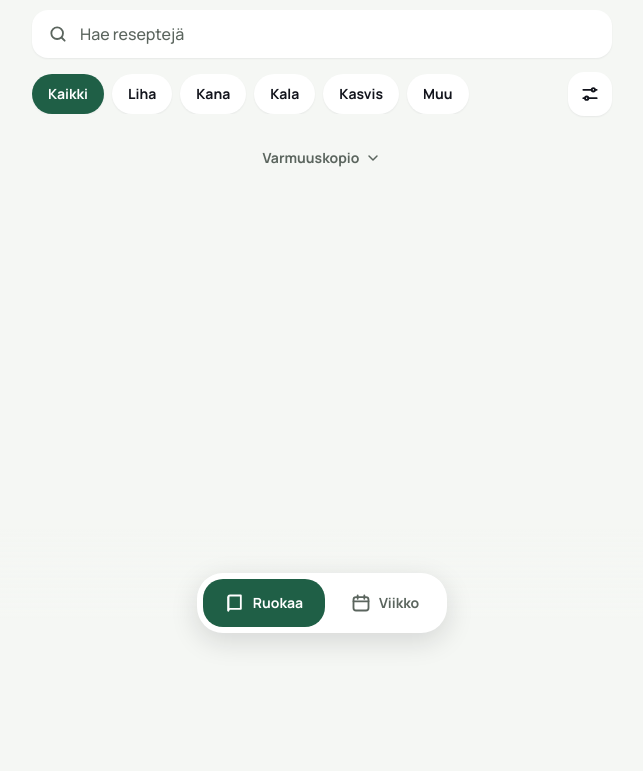
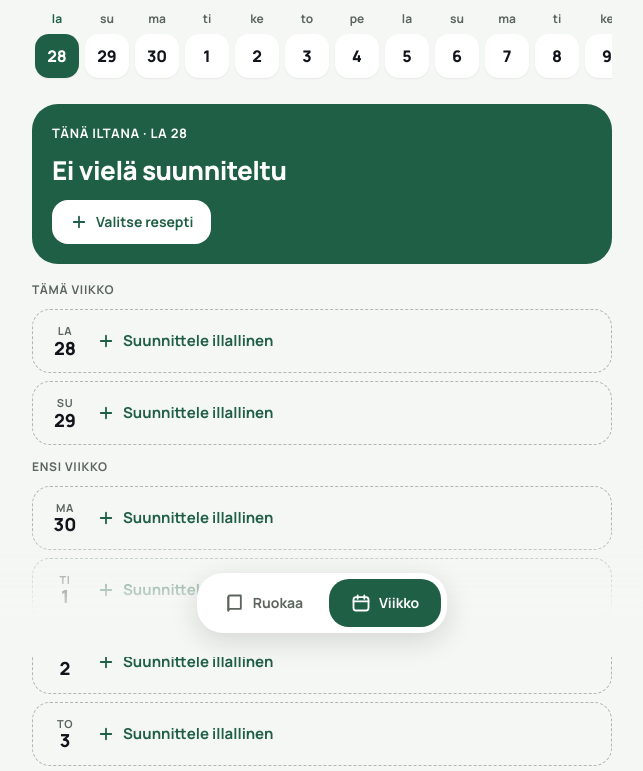
Before and after one commit to mhei-15/ruokaa, a plain HTML site: page index.html in a window 1280 px wide. Shown: the part 143-914 px from the top of the page, without its empty margins (318-961 px from the left). Before the commit the page ends 800 px from the top, so only its background shows below. Drawn offline with Linux system fonts and the light colour scheme.

Commit message:
Open on week view, hide past days, list today, food icon
- Week view is now the default tab on launch
- Calendar strip and day list start from today; past days are gone
- Today (and the selected day) is included in the vertical day list
- New plate-with-fork-and-knife app icon (PNG + SVG favicon)

Co-Authored-By: Claude Opus 5.5 <noreply@anthropic.com>
Claude-Session: https://claude.ai/code/session_01WEhNqPn1suEjT3KtXYAquq

```diff
--- a/index.html
+++ b/index.html
@@ -10,8 +10,9 @@
 <meta name="apple-mobile-web-app-title" content="Illallinen">
 <meta name="apple-mobile-web-app-status-bar-style" content="default">
 <link rel="manifest" href="manifest.webmanifest">
-<link rel="apple-touch-icon" href="apple-touch-icon.png">
-<link rel="icon" href="icon-192.png">
+<link rel="apple-touch-icon" href="apple-touch-icon.png?v=2">
+<link rel="icon" type="image/svg+xml" href="icon.svg?v=2">
+<link rel="icon" type="image/png" href="icon-192.png?v=2">
 <link href="https://fonts.googleapis.com/css2?family=Manrope:wght@500;600;700;800&amp;display=swap" rel="stylesheet">
 <style>
 :root{color-scheme:light;--bg:#F5F7F4;--card:#fff;--ink:#12141C;--mu:#5B655E;--ac:#1F5F46;--soft:#E4F1EA;--fill:#EAEEE9;--sh:0 1px 2px rgba(18,20,28,.06)}
@@ -127,7 +128,7 @@ nav button.on{color:#fff}
 <main>
 <div id="msg" hidden></div>
 
-<section id="recipes">
+<section id="recipes" hidden>
   <div class="hd"><div><h1>Ruokaa</h1><div class="sub" id="sub">Ladataan…</div></div>
     <div class="pair"><button class="sqw" id="rnd" aria-label="Arvo satunnainen resepti"><svg width="22" height="22" viewBox="0 0 24 24" fill="none" stroke="currentColor" stroke-width="2.2" stroke-linecap="round" stroke-linejoin="round" aria-hidden="true"><rect x="3.5" y="3.5" width="17" height="17" rx="4"/><circle cx="8.5" cy="8.5" r=".9" fill="currentColor"/><circle cx="15.5" cy="8.5" r=".9" fill="currentColor"/><circle cx="8.5" cy="15.5" r=".9" fill="currentColor"/><circle cx="15.5" cy="15.5" r=".9" fill="currentColor"/><circle cx="12" cy="12" r=".9" fill="currentColor"/></svg></button>
     <button class="sq" id="add" aria-label="Lisää resepti"><svg width="22" height="22" viewBox="0 0 24 24" fill="none" stroke="currentColor" stroke-width="2.2" stroke-linecap="round" stroke-linejoin="round" aria-hidden="true"><path d="M12 5v14M5 12h14"/></svg></button></div></div>
@@ -148,7 +149,7 @@ nav button.on{color:#fff}
   </details>
 </section>
 
-<section id="week" hidden>
+<section id="week">
   <div class="hd"><div><h1 id="wt">Tämä viikko</h1><div class="sub" id="wl"></div></div></div>
   <div class="strip" id="strip"></div>
   <div id="wbody"></div>
@@ -181,8 +182,8 @@ nav button.on{color:#fff}
 <div id="scrim"></div>
 <div id="navw"><nav id="nav" aria-label="Päävalikko">
   <span class="ind" aria-hidden="true"></span>
-  <button id="tR" class="on" aria-current="page"><svg width="20" height="20" viewBox="0 0 24 24" fill="none" stroke="currentColor" stroke-width="2.2" stroke-linecap="round" stroke-linejoin="round" aria-hidden="true"><path d="M4 5a2 2 0 0 1 2-2h13v16H6a2 2 0 0 0-2 2z"/><path d="M4 21V5"/></svg>Ruokaa</button>
-  <button id="tW"><svg width="20" height="20" viewBox="0 0 24 24" fill="none" stroke="currentColor" stroke-width="2.2" stroke-linecap="round" stroke-linejoin="round" aria-hidden="true"><rect x="3" y="5" width="18" height="16" rx="3"/><path d="M8 3v4M16 3v4M3 10h18"/></svg>Viikko</button>
+  <button id="tR"><svg width="20" height="20" viewBox="0 0 24 24" fill="none" stroke="currentColor" stroke-width="2.2" stroke-linecap="round" stroke-linejoin="round" aria-hidden="true"><path d="M4 5a2 2 0 0 1 2-2h13v16H6a2 2 0 0 0-2 2z"/><path d="M4 21V5"/></svg>Ruokaa</button>
+  <button id="tW" class="on" aria-current="page"><svg width="20" height="20" viewBox="0 0 24 24" fill="none" stroke="currentColor" stroke-width="2.2" stroke-linecap="round" stroke-linejoin="round" aria-hidden="true"><rect x="3" y="5" width="18" height="16" rx="3"/><path d="M8 3v4M16 3v4M3 10h18"/></svg>Viikko</button>
 </nav></div>
 
 <script>
@@ -328,12 +329,12 @@ function hero(k,d){
       btns.append(h("button",{class:"hbtn",onclick:()=>{rc.hidden=!rc.hidden;if(rc.hidden)heroRc.delete(r.id);else heroRc.add(r.id)}},"Näytä resepti"))}
     btns.append(h("div",{class:"hbtn ghost"},"Vaihda",picker(k,"Valitse illallinen: "+heroLabel(k,d))));
   }else btns.append(h("div",{class:"hbtn"},ic("plus",18,2.4),"Valitse resepti",picker(k,"Valitse illallinen: "+heroLabel(k,d))));
-  return h("div",{class:"hero",id:"d-"+k},top,h("div",{class:"t"},r?(r.title||"Nimetön"):"Ei vielä suunniteltu"),btns,rc);
+  return h("div",{class:"hero"},top,h("div",{class:"t"},r?(r.title||"Nimetön"):"Ei vielä suunniteltu"),btns,rc);
 }
-const STEP=50,NDAYS=140,K0=addDays(key(monday(0)),-28);
+const STEP=50,NDAYS=84;let K0=key(new Date());
 const kdate=k=>{const [y,m,d]=k.split("-").map(Number);return new Date(y,m-1,d,12)};
 function buildStrip(){
-  const st=$("#strip");
+  const st=$("#strip");st.textContent="";K0=key(new Date());
   for(let i=0;i<NDAYS;i++){
     const k=addDays(K0,i),d=kdate(k);
     st.append(h("button",{class:"dy","data-k":k,onclick:()=>{selK=k;renderWeek()}},
@@ -351,10 +352,11 @@ function updateStrip(){
 }
 function stripStart(){
   const sel=selK||key(new Date()),idx=Math.round((kdate(sel)-kdate(K0))/864e5);
-  return idx>=28&&idx<35?28:Math.max(0,Math.min(idx-3,NDAYS-7));
+  return idx<7?0:Math.max(0,Math.min(idx-3,NDAYS-7));
 }
 function renderWeek(){
-  const today=key(new Date()),sel=selK||today,mon0=key(monday(0));
+  const today=key(new Date());if(selK&&selK<today)selK=null;
+  const sel=selK||today,mon0=key(monday(0));
   const days=[];for(let i=0;i<14;i++){const k=addDays(mon0,i);days.push([k,kdate(k)])}
   const a=days[0][1],z=days[6][1];
   $("#wt").textContent="Tämä viikko";
@@ -364,8 +366,8 @@ function renderWeek(){
   updateStrip();
   const b=$("#wbody");b.textContent="";
   b.append(hero(sel,kdate(sel)));
-  const sec=(label,arr,first)=>{const rest=arr.filter(x=>x[0]!==sel);
-    if(rest.length){b.append(h("div",{class:"sec",style:first?"":"margin-top:14px"},label));rest.forEach(x=>b.append(dayRow(x[0],x[1],x[0]<today)))}};
+  const sec=(label,arr,first)=>{const rest=arr.filter(x=>x[0]>=today);
+    if(rest.length){b.append(h("div",{class:"sec",style:first?"":"margin-top:14px"},label));rest.forEach(x=>b.append(dayRow(x[0],x[1])))}};
   sec("Tämä viikko",days.slice(0,7),true);sec("Ensi viikko",days.slice(7),false);
 }
 
@@ -381,7 +383,7 @@ function show(t){
   $("#navw").hidden=t==="e";$("#scrim").hidden=t==="e";
   for(const [id,on] of [["#tR",t==="r"],["#tW",t==="w"]]){const b=$(id);b.classList.toggle("on",on);if(on)b.setAttribute("aria-current","page");else b.removeAttribute("aria-current")}
   moveInd(prev===null||prev==="e");
-  if(t==="w"){$("#strip").scrollLeft=stripStart()*STEP;renderWeek()}if(t==="r")renderList();window.scrollTo(0,0);
+  if(t==="w"){if(K0!==key(new Date())){buildStrip();updateStrip()}$("#strip").scrollLeft=stripStart()*STEP;renderWeek()}if(t==="r")renderList();window.scrollTo(0,0);
   if(prev&&prev!==t){const el=$(t==="r"?"#recipes":t==="w"?"#week":"#editor");
     if(t==="e")anim(el,"0px","28px");else if(prev==="e")anim(el);else anim(el,ORD[t]>ORD[prev]?"28px":"-28px")}
 }
@@ -417,7 +419,7 @@ window.addEventListener("resize",()=>moveInd(true));
 if(document.fonts&&document.fonts.ready)document.fonts.ready.then(()=>moveInd(true));
 $("#fq").oninput=e=>{F.q=e.target.value;renderList()};
 $("#ftog").onclick=()=>{const o=$("#more").hidden;$("#more").hidden=!o;$("#ftog").classList.toggle("on",o);$("#ftog").setAttribute("aria-expanded",String(o))};
-show("r");
+show("w");
 
 // ---- Backup: export / import ----
 const todayStr=()=>key(new Date());
```
Also changed, not shown: apple-touch-icon.png, icon-192.png, icon-512.png, icon.svg (added), manifest.webmanifest.
